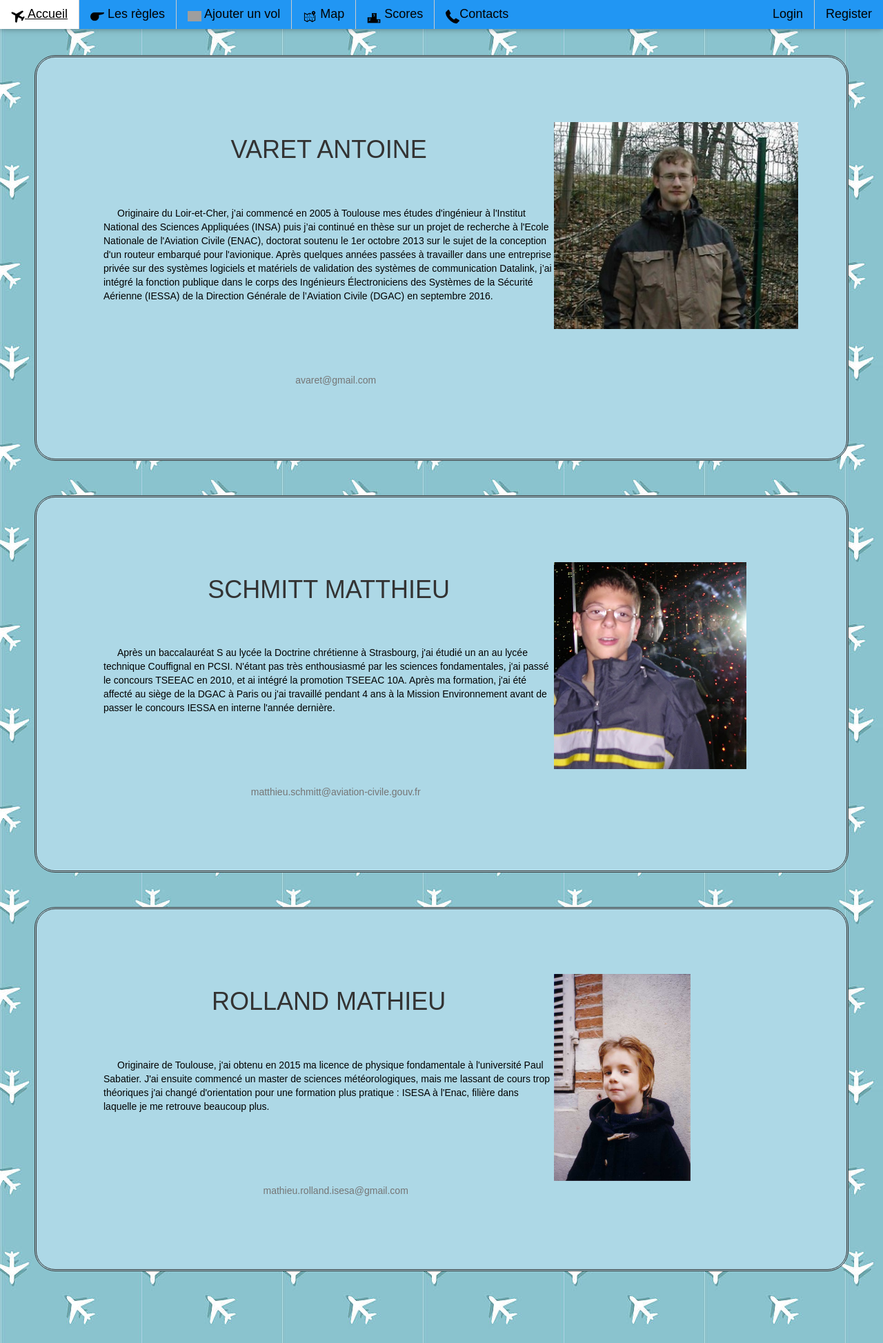
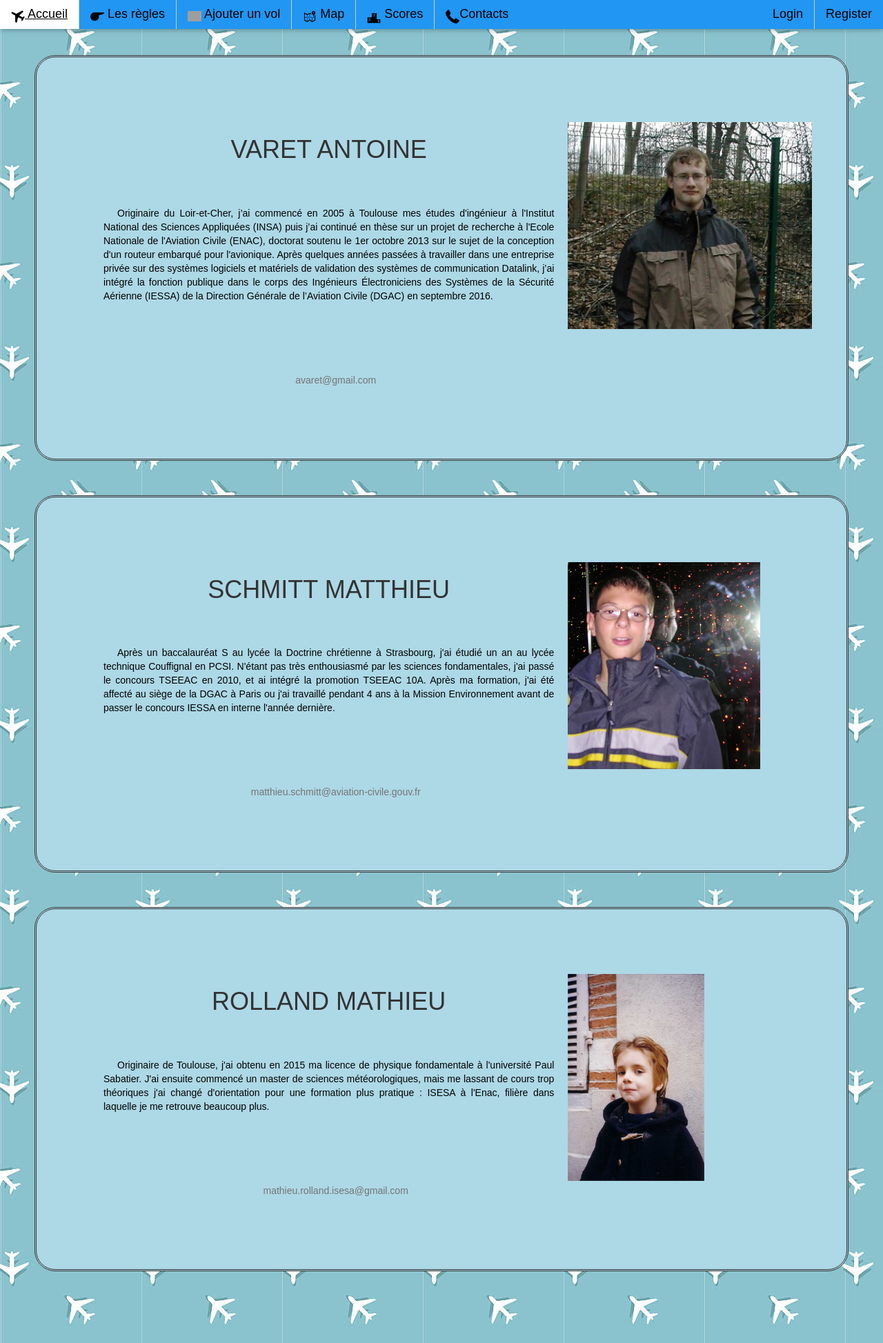
Before and after one commit to avaret/beweb2017, a PHP site: page /beweb2017/php/contacts.php in a window 1280 px wide. Shown: the top 1947 px of the page at 69% size. Run offline with PHP 8.4, Linux system fonts and the light colour scheme; some web fonts are replaced; grey boxes are pictures that could not be loaded.

Commit message:
contacts.php refinalisé

```diff
--- a/php/contacts.php
+++ b/php/contacts.php
@@ -9,12 +9,12 @@ function contacto($nom, $prenom, $mail, $photo, $bio){
     <div class="w3-twothird">
       <h1>'.$nom.' '.$prenom.'</h1>
       <br>
-      <p class="w3-padding-32">'.$bio.'</p>
+      <p class="w3-padding-32" style="text-align:justify;">'.$bio.'</p>
       <br><br><br>
       <p class="w3-text-grey w3-center">'.$mail.'</p>
     </div>
 
-    <div class="w3-third w3-right">
+    <div class="w3-third w3-right" style="padding-left:20px;">
       <img src='.$photo.' alt="photo" title="photoid" height="300"/>
     </div>
   </div>
```
